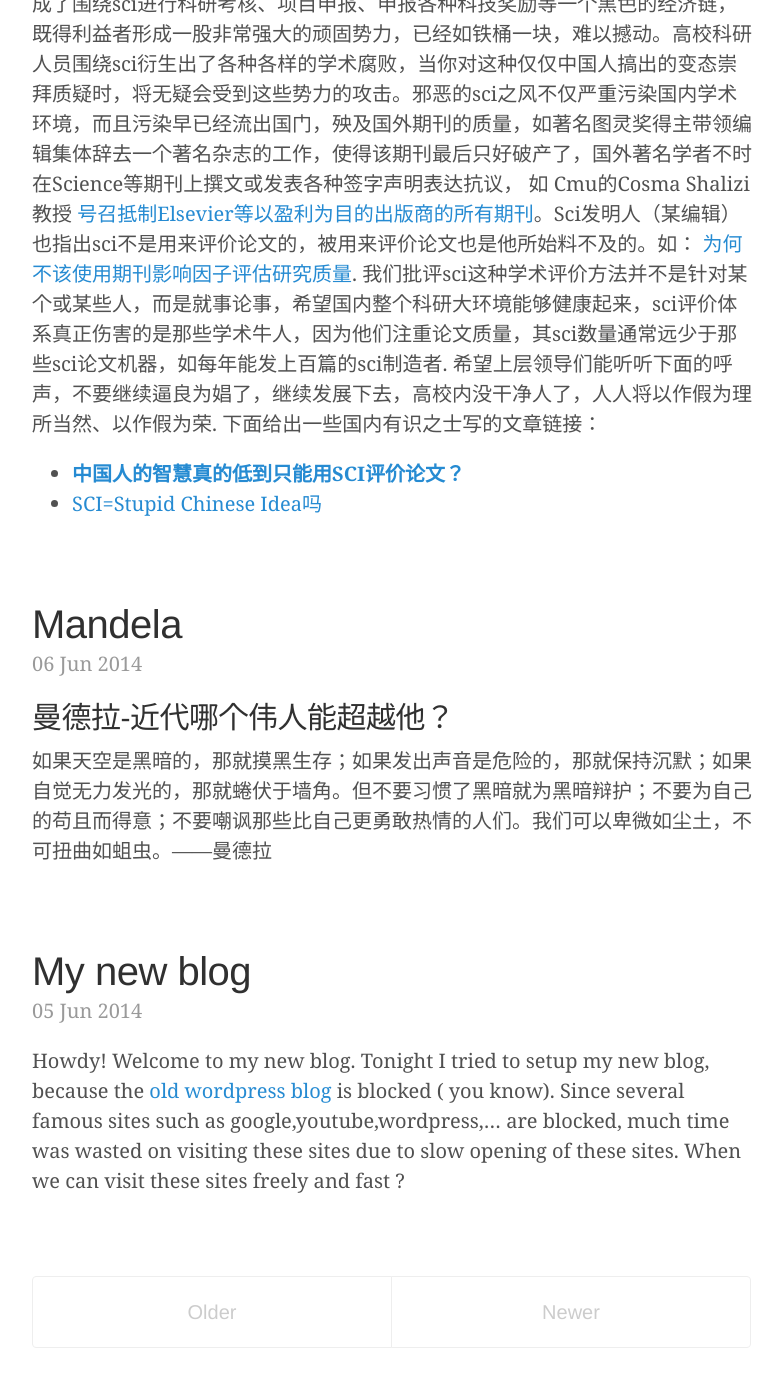
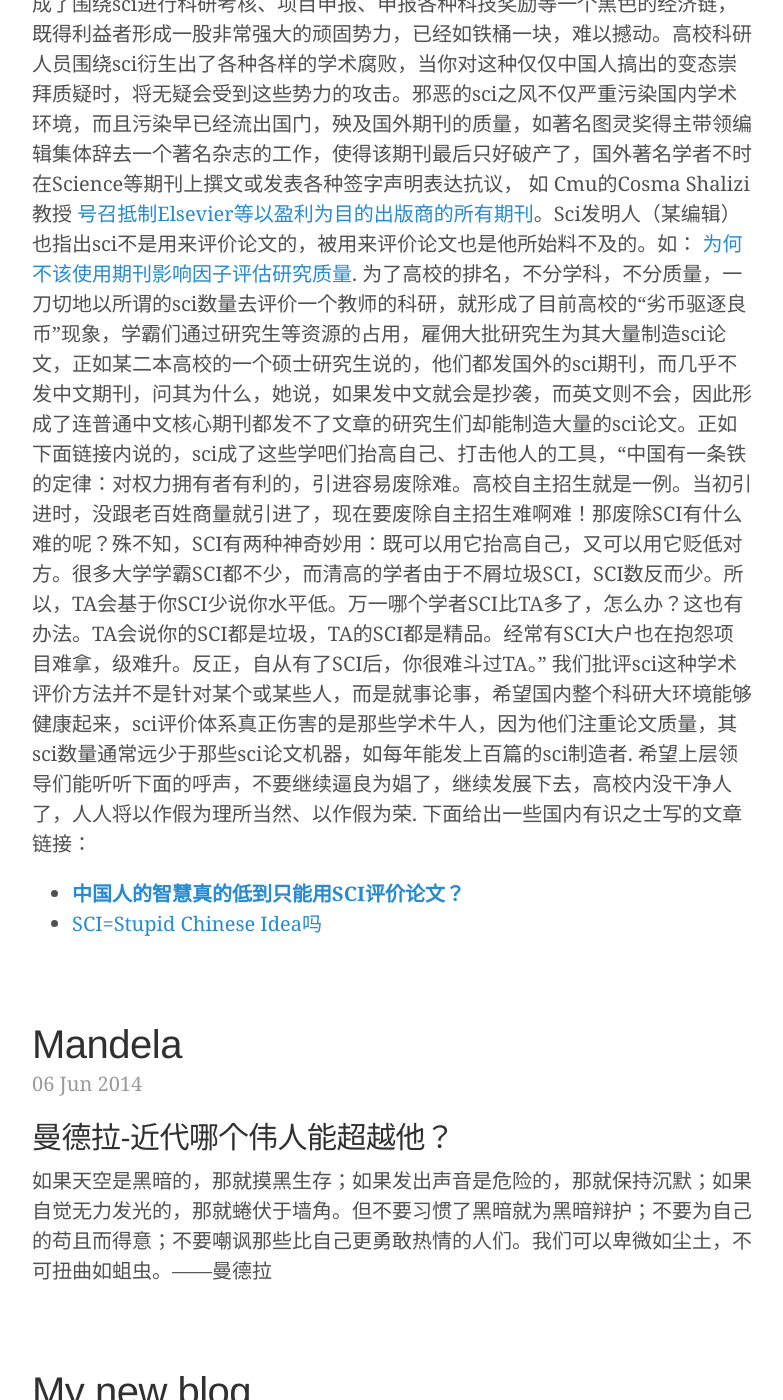
Before and after one commit to hwdong/hwdong-old.github.io, a Jekyll site: the page built from index.html, in a window 1280 px wide and 1400 px high, scrolled down 980 px. Shown: the whole window, without its empty margins (248-1031 px from the left). Built offline with Jekyll 4.4.1, drawn with Linux system fonts in a browser that asks for light colours; Markdown is read by kramdown in place of the engine named in the settings; the list of posts is cut into pages by our own code.

Commit message:
Updated 2014-06-06-sci-stupid-chinese-idea.md

```diff
--- a/_posts/2014-06-06-sci-stupid-chinese-idea.md
+++ b/_posts/2014-06-06-sci-stupid-chinese-idea.md
@@ -6,6 +6,7 @@ published: true
 
 对于只有中国人使用的中国人发明的sci评价方法，一直感到如鲠在喉，不吐不快。有良心的科学家如中科院李国杰院士等早在2006年就指出这个[stupid chinese idea](http://www.cast.org.cn/n35081/n35548/n38680/10080359.htmll)对科研的严重危害性，但sci腐败之风越演越烈，如雾霭越发严重！多年来，国内高校皇帝新衣般地将国外教授不知为何物的sci视为至宝，实际上形成了围绕sci进行科研考核、项目申报、申报各种科技奖励等一个黑色的经济链，既得利益者形成一股非常强大的顽固势力，已经如铁桶一块，难以撼动。高校科研人员围绕sci衍生出了各种各样的学术腐败，当你对这种仅仅中国人搞出的变态崇拜质疑时，将无疑会受到这些势力的攻击。邪恶的sci之风不仅严重污染国内学术环境，而且污染早已经流出国门，殃及国外期刊的质量，如著名图灵奖得主带领编辑集体辞去一个著名杂志的工作，使得该期刊最后只好破产了，国外著名学者不时在Science等期刊上撰文或发表各种签字声明表达抗议，
 如 Cmu的Cosma Shalizi教授 <a href = "http://vserver1.cscs.lsa.umich.edu/~crshalizi/weblog/864.html">号召抵制Elsevier等以盈利为目的出版商的所有期刊</a>。Sci发明人（某编辑）也指出sci不是用来评价论文的，被用来评价论文也是他所始料不及的。如： <a href = "http://www.editage.cn/insights/%E4%B8%BA%E4%BD%95%E4%B8%8D%E8%AF%A5%E4%BD%BF%E7%94%A8%E6%9C%9F%E5%88%8A%E5%BD%B1%E5%93%8D%E5%9B%A0%E5%AD%90%E8%AF%84%E4%BC%B0%E7%A0%94%E7%A9%B6%E8%B4%A8%E9%87%8F">为何不该使用期刊影响因子评估研究质量</a>.
+     为了高校的排名，不分学科，不分质量，一刀切地以所谓的sci数量去评价一个教师的科研，就形成了目前高校的“劣币驱逐良币”现象，学霸们通过研究生等资源的占用，雇佣大批研究生为其大量制造sci论文，正如某二本高校的一个硕士研究生说的，他们都发国外的sci期刊，而几乎不发中文期刊，问其为什么，她说，如果发中文就会是抄袭，而英文则不会，因此形成了连普通中文核心期刊都发不了文章的研究生们却能制造大量的sci论文。正如下面链接内说的，sci成了这些学吧们抬高自己、打击他人的工具，“中国有一条铁的定律：对权力拥有者有利的，引进容易废除难。高校自主招生就是一例。当初引进时，没跟老百姓商量就引进了，现在要废除自主招生难啊难！那废除SCI有什么难的呢？殊不知，SCI有两种神奇妙用：既可以用它抬高自己，又可以用它贬低对方。很多大学学霸SCI都不少，而清高的学者由于不屑垃圾SCI，SCI数反而少。所以，TA会基于你SCI少说你水平低。万一哪个学者SCI比TA多了，怎么办？这也有办法。TA会说你的SCI都是垃圾，TA的SCI都是精品。经常有SCI大户也在抱怨项目难拿，级难升。反正，自从有了SCI后，你很难斗过TA。”
      我们批评sci这种学术评价方法并不是针对某个或某些人，而是就事论事，希望国内整个科研大环境能够健康起来，sci评价体系真正伤害的是那些学术牛人，因为他们注重论文质量，其sci数量通常远少于那些sci论文机器，如每年能发上百篇的sci制造者. 希望上层领导们能听听下面的呼声，不要继续逼良为娼了，继续发展下去，高校内没干净人了，人人将以作假为理所当然、以作假为荣.
     下面给出一些国内有识之士写的文章链接：
 
```
